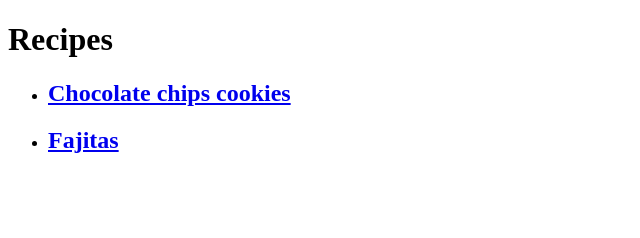
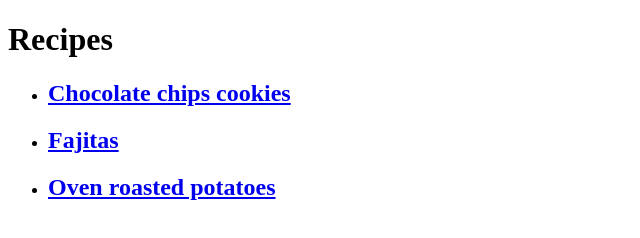
Before and after one commit to andrazverdnik/Recipes, a plain HTML site: page index.html in a window 1280 px wide. Shown: the whole page, without its empty margins (0-640 px from the left). Drawn offline with Linux system fonts and the light colour scheme.

Commit message:
Link index.html to ovenRoastedPotatoes.html

```diff
--- a/index.html
+++ b/index.html
@@ -11,6 +11,7 @@
         <ul>
             <li> <a href="./recipes/cookies.html"><h2>Chocolate chips cookies</h2></a></li>
             <li> <a href="./recipes/fajitas.html"><h2>Fajitas</h2></a></li>
+            <li><a href="./recipes/ovenRoastedPotatoes.html"><h2>Oven roasted potatoes</h2></a></li>
         </ul>
     </p>
 
```
Also changed, not shown: recipes/ovenRoastedPotatoes.html (+1 -0 lines).
